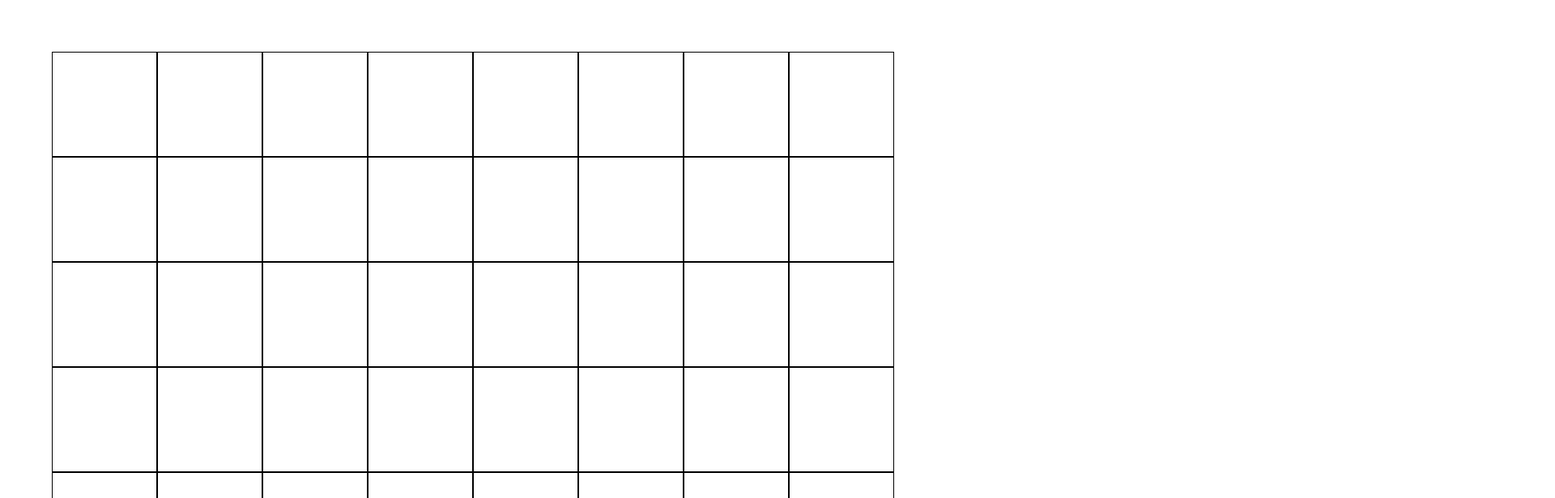
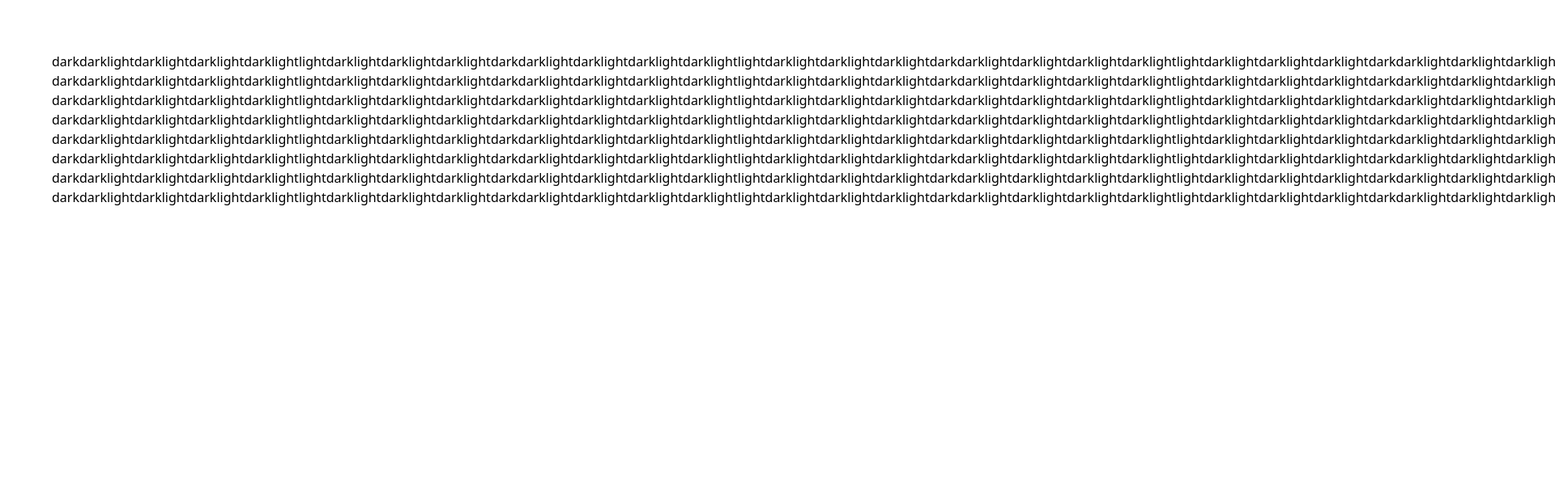
Before and after one commit to dnmtt09/chess_angular, an Angular app: page / in a window 1280 px wide. Shown: the top 616 px of the page at 81% size, 1920 px wide, since content can reach past the window. Built offline with nearby package versions, Linux system fonts and the light colour scheme.

Commit message:
upgrade chessboard view. To finish

```diff
--- a/src/app/app.module.ts
+++ b/src/app/app.module.ts
@@ -14,9 +14,9 @@ import { BuildChessboardComponent } from "./chessboard/build-chessboard/build-ch
     AppRoutingModule,
     HeaderComponent,
     FooterComponent,
-    BuildChessboardComponent],
+    BuildChessboardComponent,
+  ],
   providers: [],
   bootstrap: [AppComponent],
 })
-export class AppModule {
-}
+export class AppModule {}
--- a/src/app/chessboard/build-chessboard/build-chessboard.component.html
+++ b/src/app/chessboard/build-chessboard/build-chessboard.component.html
@@ -1,12 +1,19 @@
+<ng-container *ngIf="!!colorChess">
   <section class="m-16">
     <ng-container *ngFor="let _ of block">
       <div class="row-auto">
-      <button *ngFor="let i of block"
-              [ngClass]="{dark: colorChess && colorChess[i] === 'dark',
-  light: colorChess && colorChess[i] === 'light'}"
-              class="p-16"
-              style="border: 1px solid black">
-      </button>
+        <ng-container *ngFor="let chess of colorChess; let i = index">
+          <span>{{ chess }}</span>
+          <!--          <button-->
+          <!--            *ngIf="i < 8"-->
+          <!--            [ngClass]="{-->
+          <!--              dark: chess === 'dark',-->
+          <!--              light: chess === 'light'-->
+          <!--            }"-->
+          <!--            class="p-16"-->
+          <!--            style="border: 1px solid black"></button>-->
+        </ng-container>
       </div>
     </ng-container>
   </section>
+</ng-container>
--- a/src/app/chessboard/build-chessboard/build-chessboard.component.ts
+++ b/src/app/chessboard/build-chessboard/build-chessboard.component.ts
@@ -1,4 +1,4 @@
-import { Component } from "@angular/core";
+import { Component, OnDestroy } from "@angular/core";
 import { CommonModule } from "@angular/common";
 
 @Component({
@@ -8,38 +8,58 @@ import { CommonModule } from "@angular/common";
   templateUrl: "./build-chessboard.component.html",
   styleUrls: ["./build-chessboard.component.scss"],
 })
-export class BuildChessboardComponent{
+export class BuildChessboardComponent implements OnDestroy {
   readonly block: number[] = new Array(8);
+  readonly chessboard: number[] = new Array(63);
   idButtonUnique: string = "button-";
   private idCounter: number = 0;
-  colorChess: ('light' | 'dark')[] | null = null;
+  colorChess: ("light" | "dark")[] = [];
 
   constructor() {
     this.buildArrayOfColorChess();
-    /*for (let i:number =0; i<8; i++) {
-      for (let y: number = 0; y < 8; y++) {
-        console.log(this.colorChess[]);
-      }
-    }*/
+    console.log("valore della scacchiera");
+    console.log(this.colorChess);
   }
 
-  assignmentIdButton() : string {
+  ngOnDestroy(): void {
+    console.log("Method not implemented.");
+  }
+
+  assignmentIdButton(): string {
     return this.idButtonUnique.concat(String(this.idCounter++));
   }
 
+  // private buildArrayOfColorChess(): void {
+  //   let isDark: boolean = false;
+  //   for (let i: number = 0; i < 63; i++) {
+  //     if(i%8==0){
+  //       isDark ? this.colorChess.push("light") : this.colorChess.push("dark");
+  //     }else{
+  //       isDark ? this.colorChess.push("dark") : this.colorChess.push("light");
+  //       isDark = !isDark;
+  //     }
+  //   }
+  // }
+
   private buildArrayOfColorChess(): void {
-    for (let i:number =0; i<8; i++){
-      for (let y:number =0; y<8; y++){
-        let valueOfY: number = y%2;
-        if(!!this.colorChess){
-          if(valueOfY == 0){
-            this.colorChess[valueOfY] = 'dark';
-          }else {
-            this.colorChess[valueOfY] = 'light';
-          }
+    let isDark: boolean = true;
+    let activate: boolean = true;
+    for (let y: number = 0; y < 8; y++) {
+      if (!isDark) {
+        this.colorChess.push("light");
+        activate = false;
+      } else {
+        this.colorChess.push("dark");
+        activate = false;
+      }
+      for (let x: number = 0; x < 8; x++) {
+        console.log("entro nel secondo for");
+        if (x > 0) {
+          isDark ? this.colorChess.push("dark") : this.colorChess.push("light");
+          isDark = !isDark;
+          activate = true;
         }
       }
     }
   }
-
 }
```
Also changed, not shown: src/app/chessboard/build-chessboard/build-chessboard.component.scss (line endings or trailing spaces). Lines whose indentation alone changed are shown as unchanged.
